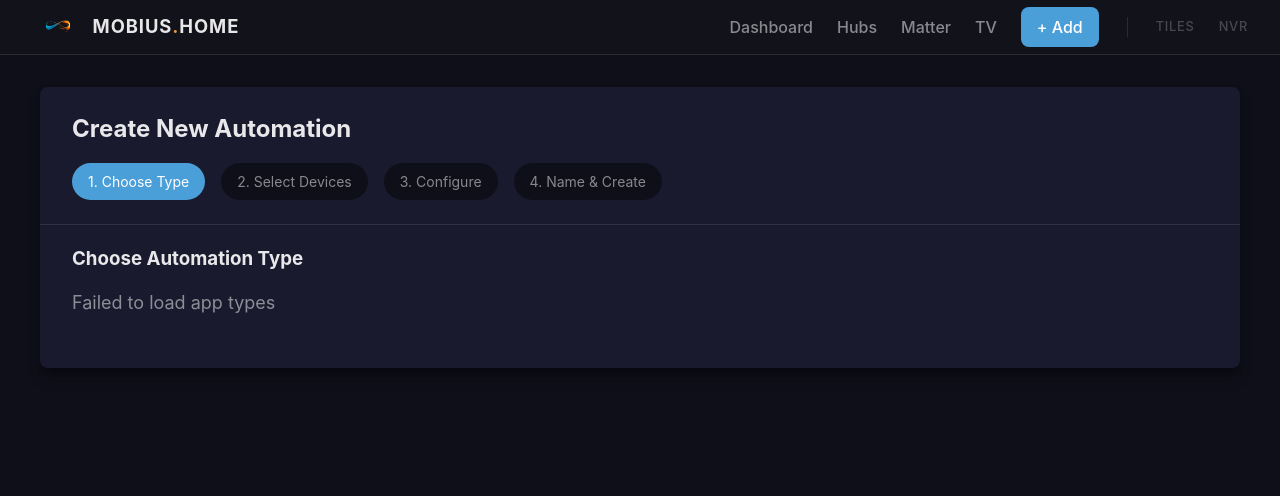
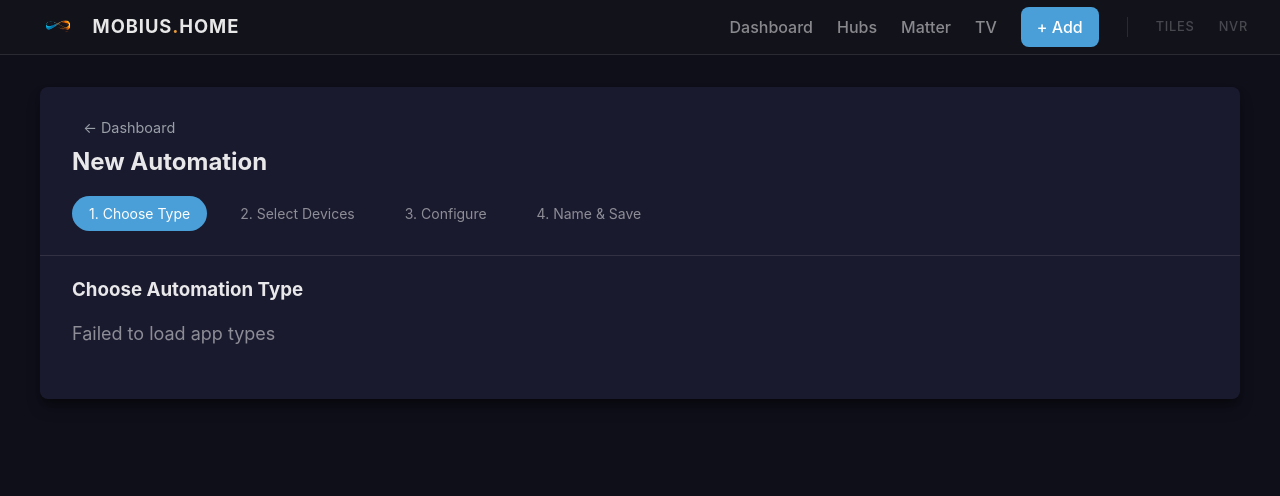
Before and after one commit to elfege/MOBIUS.SMART_HOME, a Flask app: template templates/instance_wizard.html in a window 1280 px wide. Shown: the top 496 px of the page. Run offline with Flask 3, Linux system fonts and the light colour scheme; the template is opened without the code that fills it, so the values that code supplies are empty.

Commit message:
feat(ui): wizard structural fixes + cascade disjointness test
Wave C.2 + safe Wave E (structural-only; aesthetic deferred to supervised
session).

WIZARD JS (instance-controller.js):
  - renderDevicePickers: ONE bulk call to /api/devices/by-categories
    instead of N per-category sequential Maker-API roundtrips.
    'Loading devices...' drops from many seconds to ~20ms.
  - init() applies header label switch (Edit vs New) + Save button label.
  - Edit mode now SKIPS Step 1 ('Choose Type') entirely — type is immutable
    once an instance exists. Pill hidden via CSS class.
  - prevStep() honors the edit-mode floor (step 2, not step 1).
  - New goToStep(target) supports pill-click navigation with forward-jump
    validation gating.
  - _refreshStepPills() marks visited/current pills .clickable.

WIZARD TEMPLATE (instance_wizard.html):
  - Persistent '← Dashboard' exit link in the header, visible at every step.
  - Step pills become real buttons (clickable, focusable, ARIA roles).
  - Step-1 pill is hidden by .edit-mode CSS class.
  - Inline onclick= replaced with data-action + event delegation.
  - Inline <style> block adds the .clickable + .edit-mode rules (theme
    changes deferred — these are functional only).

NEW TEST:
  tests/integration/test_settings_cascade_disjoint.py — STRICT POLICY
  enforcement. Walks every app_type's settings_schema.properties and
  asserts no key also appears in app_type_settings for that app. The
  cascade is nondeterministic if a key lives at two configurable layers.

Suite total: 177 tests, 13.3s.

Still deferred for supervised work: theme palette tweak, field-size rules,
+ADD button redesign, app-type picker as discrete /add route (currently
the picker is wizard step 1; works fine but a discrete route would be
cleaner).

```diff
--- a/static/js/controllers/instance-controller.js
+++ b/static/js/controllers/instance-controller.js
@@ -27,11 +27,53 @@
      * Initialize the wizard
      */
     async init() {
+        this._applyHeaderForMode();
         if (this.isEditMode) {
             await this.loadExistingInstance();
+            // In edit mode, skip the "Choose Type" step entirely — the type is
+            // immutable for an existing instance. Hide the pill (via CSS class)
+            // and jump straight to step 2.
+            document.querySelector('.wizard-steps')?.classList.add('edit-mode');
+            this.goToStep(2);
         } else {
             await this.loadAppTypes();
         }
+        this._refreshStepPills();
+    }
+
+    /**
+     * Adjust header text + Save button label depending on add vs edit mode.
+     * Lets the same template serve both flows without two URLs.
+     */
+    _applyHeaderForMode() {
+        const title = document.getElementById('wizard-title');
+        const step4Title = document.getElementById('step-4-title');
+        const saveBtn = document.getElementById('wizard-save-btn');
+        if (this.isEditMode) {
+            if (title) title.textContent = 'Edit Automation';
+            if (step4Title) step4Title.textContent = 'Save Changes';
+            if (saveBtn) saveBtn.textContent = 'Save';
+        } else {
+            if (title) title.textContent = 'New Automation';
+            if (step4Title) step4Title.textContent = 'Name Your Automation';
+            if (saveBtn) saveBtn.textContent = 'Create Automation';
+        }
+    }
+
+    /**
+     * Mark step pills as clickable for any step the user has already visited
+     * or is at, so they can jump back/forward without dead-ending. Step 1
+     * is hidden in edit mode (see init()).
+     */
+    _refreshStepPills() {
+        document.querySelectorAll('.wizard-steps .step').forEach((el) => {
+            const step = parseInt(el.dataset.step, 10);
+            // Clickable if it's the current step or an earlier step we've
+            // legitimately seen. Forward jumps are gated by validation.
+            const isReachable = step <= this.currentStep;
+            el.classList.toggle('clickable', isReachable);
+            el.setAttribute('aria-disabled', isReachable ? 'false' : 'true');
+        });
     }
 
     /**
@@ -184,15 +226,40 @@
 
         this.currentStep++;
         this.showStep(this.currentStep);
+        this._refreshStepPills();
     }
 
     /**
-     * Go to previous step
+     * Go to previous step. Edit mode floor is step 2 (no type-pick).
      */
     prevStep() {
-        if (this.currentStep > 1) {
+        const floor = this.isEditMode ? 2 : 1;
+        if (this.currentStep > floor) {
             this.currentStep--;
             this.showStep(this.currentStep);
+            this._refreshStepPills();
+        }
+    }
+
+    /**
+     * Jump directly to a step (via pill click). Forward jumps validate the
+     * intervening steps; backward jumps are always allowed.
+     */
+    goToStep(target) {
+        if (target < 1 || target > 4) return;
+        // Disallow jumping to step 1 in edit mode (type is immutable).
+        if (this.isEditMode && target === 1) return;
+        if (target > this.currentStep) {
+            // Forward jump: walk steps to validate each intermediate gate.
+            while (this.currentStep < target) {
+                const before = this.currentStep;
+                this.nextStep();
+                if (this.currentStep === before) return; // validation blocked
+            }
+        } else if (target < this.currentStep) {
+            this.currentStep = target;
+            this.showStep(this.currentStep);
+            this._refreshStepPills();
         }
     }
 
@@ -249,17 +316,40 @@
         // current category's capability filter wouldn't return (so the
         // chip can still render the label, never a bare numeric id).
         this._allDevicesById = {};
+
+        // Perf 2026-05-17: ONE bulk call to /api/devices/by-categories instead
+        // of N sequential per-category calls. The endpoint reads the canonical
+        // `devices` table (no Hubitat HTTP), so this is ~10ms total vs
+        // ~700ms × N categories previously.
+        const capabilities = categories.map(c => c.capability).filter(Boolean);
+        let grouped = {};
         try {
-            const all = await api.get('/canonical-devices');
-            for (const d of (all || [])) {
+            if (capabilities.length) {
+                grouped = await api.get(
+                    `/devices/by-categories?categories=${encodeURIComponent(capabilities.join(','))}`
+                );
+            }
+        } catch (err) {
+            console.error('Bulk devices load failed, falling back to per-category', err);
+            grouped = {};
+        }
+
+        // Populate fallback dict from the bulk response itself (every device
+        // we just loaded is fair game for chip labels).
+        for (const cap of Object.keys(grouped)) {
+            for (const d of (grouped[cap] || [])) {
                 this._allDevicesById[String(d.id)] = d;
             }
-        } catch (_) { /* fallback not critical, chips degrade gracefully */ }
+        }
 
-        // Render each category
+        // Render each category from the bulk response. Fallback to per-category
+        // call if the bulk call somehow missed (defensive).
         let html = '';
         for (const category of categories) {
-            const devices = await this.loadDevices(category.capability);
+            let devices = grouped[category.capability] || [];
+            if (!devices.length) {
+                devices = await this.loadDevices(category.capability);
+            }
             this._devicesByCategory[category.key] = devices;
             html += this.renderDeviceCategory(category, devices);
         }
--- a/templates/instance_wizard.html
+++ b/templates/instance_wizard.html
@@ -1,24 +1,28 @@
 {% extends "base.html" %}
 
-{% block title %}Create Automation{% endblock %}
+{% block title %}Automation Wizard{% endblock %}
 
 {% block content %}
 <div class="wizard">
     <header class="wizard-header">
-        <h2>Create New Automation</h2>
-        <div class="wizard-steps">
-            <span class="step active" data-step="1">1. Choose Type</span>
-            <span class="step" data-step="2">2. Select Devices</span>
-            <span class="step" data-step="3">3. Configure</span>
-            <span class="step" data-step="4">4. Name & Create</span>
+        {# Persistent escape hatch. Visible at every step, not just step 1. #}
+        <a href="/" class="wizard-exit" aria-label="Back to dashboard">← Dashboard</a>
+        <h2 id="wizard-title">New Automation</h2>
+        {# Step pills are now buttons — clickable for non-linear nav once
+           the user has progressed past step 1. The controller hides step 1
+           in edit mode (where the type is fixed). #}
+        <div class="wizard-steps" role="tablist">
+            <button type="button" class="step active" data-step="1" role="tab">1. Choose Type</button>
+            <button type="button" class="step" data-step="2" role="tab">2. Select Devices</button>
+            <button type="button" class="step" data-step="3" role="tab">3. Configure</button>
+            <button type="button" class="step" data-step="4" role="tab">4. Name &amp; Save</button>
         </div>
     </header>
 
-    <!-- Step 1: Choose App Type -->
+    <!-- Step 1: Choose App Type (hidden in edit mode) -->
     <section class="wizard-step" id="step-1">
         <h3>Choose Automation Type</h3>
         <div class="app-types-grid" id="app-types-container">
-            <!-- App type cards populated by JavaScript -->
             <div class="loading-placeholder">Loading available types...</div>
         </div>
     </section>
@@ -26,41 +30,35 @@
     <!-- Step 2: Select Devices -->
     <section class="wizard-step" id="step-2" style="display: none;">
         <h3>Select Devices</h3>
-        <div id="device-categories-container">
-            <!-- Device pickers populated by JavaScript -->
-        </div>
+        <div id="device-categories-container"></div>
         <div class="wizard-nav">
-            <button class="btn btn-secondary" onclick="wizard.prevStep()">Back</button>
-            <button class="btn btn-primary" onclick="wizard.nextStep()">Next</button>
+            <button class="btn btn-secondary" data-action="prev">Back</button>
+            <button class="btn btn-primary" data-action="next">Next</button>
         </div>
     </section>
 
     <!-- Step 3: Configure Settings -->
     <section class="wizard-step" id="step-3" style="display: none;">
         <h3>Configure Settings</h3>
-        <div id="settings-form-container">
-            <!-- Settings form populated from JSON Schema -->
-        </div>
+        <div id="settings-form-container"></div>
         <div class="wizard-nav">
-            <button class="btn btn-secondary" onclick="wizard.prevStep()">Back</button>
-            <button class="btn btn-primary" onclick="wizard.nextStep()">Next</button>
+            <button class="btn btn-secondary" data-action="prev">Back</button>
+            <button class="btn btn-primary" data-action="next">Next</button>
         </div>
     </section>
 
-    <!-- Step 4: Name & Create -->
+    <!-- Step 4: Name & Save -->
     <section class="wizard-step" id="step-4" style="display: none;">
-        <h3>Name Your Automation</h3>
+        <h3 id="step-4-title">Name Your Automation</h3>
         <div class="form-group">
             <label for="instance-label">Automation Name</label>
             <input type="text" id="instance-label" placeholder="e.g., Office Motion Lights" required>
             <p class="help-text">Choose a descriptive name to identify this automation.</p>
         </div>
-        <div class="wizard-summary" id="wizard-summary">
-            <!-- Summary populated by JavaScript -->
-        </div>
+        <div class="wizard-summary" id="wizard-summary"></div>
         <div class="wizard-nav">
-            <button class="btn btn-secondary" onclick="wizard.prevStep()">Back</button>
-            <button class="btn btn-primary btn-create" onclick="wizard.create()">Create Automation</button>
+            <button class="btn btn-secondary" data-action="prev">Back</button>
+            <button class="btn btn-primary btn-create" data-action="save" id="wizard-save-btn">Create Automation</button>
         </div>
     </section>
 </div>
@@ -68,6 +66,47 @@
 
 {% block extra_css %}
 <link rel="stylesheet" href="/static/css/device-tile-modal.css">
+<style>
+/* Wizard exit link — always visible in header (2026-05-17 UX fix).
+   Sits to the left of the title so user can bail mid-flow without
+   having to finish or hit browser back. */
+.wizard-header { position: relative; }
+.wizard-exit {
+    display: inline-block;
+    margin-right: 1rem;
+    color: #9aa0a8;
+    text-decoration: none;
+    font-size: 0.9rem;
+    padding: 0.35rem 0.7rem;
+    border-radius: 6px;
+    transition: background 120ms;
+}
+.wizard-exit:hover { background: rgba(255,255,255,0.05); color: #e8eaed; }
+
+/* Make step pills clickable-looking. .clickable class added by controller
+   when user has progressed past the step. */
+.wizard-steps .step {
+    cursor: default;
+    font-family: inherit;
+    background: transparent;
+    border: 1px solid transparent;
+}
+.wizard-steps .step.clickable {
+    cursor: pointer;
+}
+.wizard-steps .step.clickable:hover {
+    background: rgba(91,157,217,0.08);
+}
+.wizard-steps .step:focus-visible {
+    outline: 2px solid #5b9dd9;
+    outline-offset: 2px;
+}
+
+/* Hide step-1 pill entirely in edit mode (set by controller). */
+.wizard-steps.edit-mode .step[data-step="1"] {
+    display: none;
+}
+</style>
 {% endblock %}
 
 {% block extra_js %}
@@ -76,8 +115,30 @@
 
     window.wizard = new InstanceWizardController();
 
-    $(document).ready(function() {
+    $(document).ready(function () {
         wizard.init();
+
+        // Step-pill click-to-navigate. Controller decides which pills are
+        // clickable based on validation state.
+        document.querySelectorAll('.wizard-steps .step').forEach(el => {
+            el.addEventListener('click', (e) => {
+                const target = parseInt(e.currentTarget.dataset.step, 10);
+                if (el.classList.contains('clickable')) {
+                    wizard.goToStep(target);
+                }
+            });
+        });
+
+        // Step-content button handlers (replaces inline onclick=).
+        document.querySelectorAll('[data-action="prev"]').forEach(b => {
+            b.addEventListener('click', () => wizard.prevStep());
+        });
+        document.querySelectorAll('[data-action="next"]').forEach(b => {
+            b.addEventListener('click', () => wizard.nextStep());
+        });
+        document.querySelectorAll('[data-action="save"]').forEach(b => {
+            b.addEventListener('click', () => wizard.create());
+        });
     });
 </script>
 {% endblock %}
```
Also changed, not shown: tests/integration/test_settings_cascade_disjoint.py (added, +68 -0 lines).
